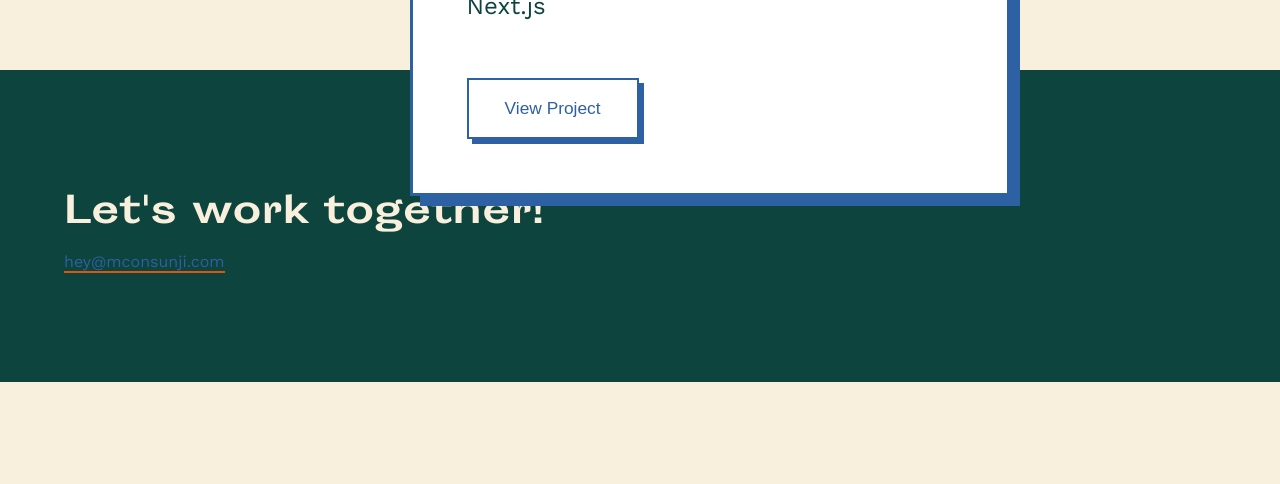
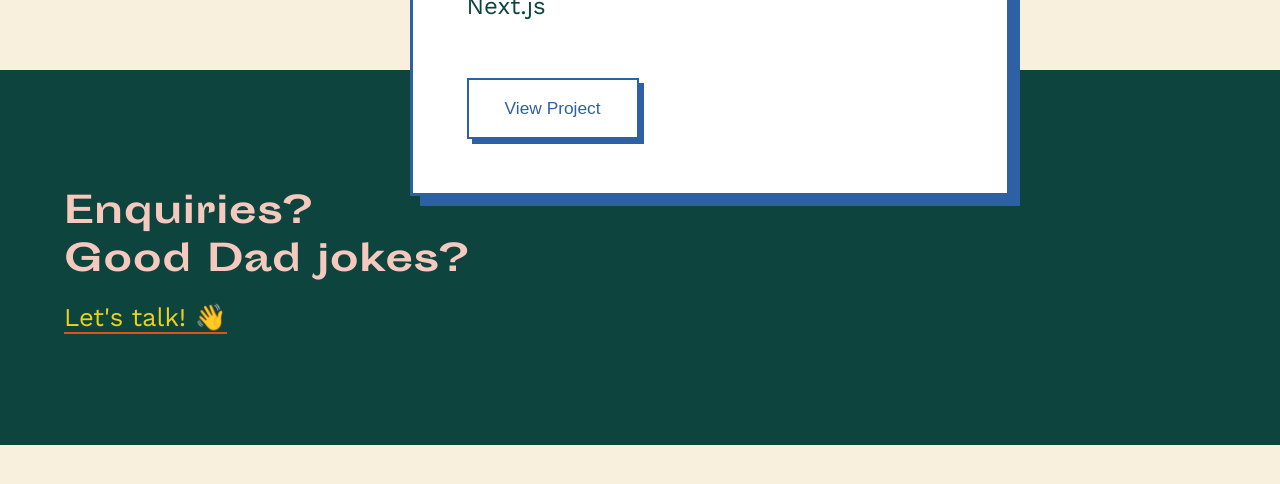
Before and after one commit to msunji/portfolio, a React (Create React App) app: page / in a window 1280 px wide. Shown: the part 2599-3083 px from the top of the page. Before the commit the page ends 2981 px from the top, so only its background shows below. Built offline with nearby package versions, Linux system fonts and the light colour scheme.

Commit message:
Added github and linkedin icons to footer

```diff
--- a/src/components/Footer.js
+++ b/src/components/Footer.js
@@ -1,21 +1,87 @@
 import React from "react";
+import { ImLinkedin, ImGithub } from "react-icons/im";
 import styled from "styled-components";
 
 const SiteFooter = styled.section`
   background: var(--main-text-color);
-  color: var(--main-bg-color);
+  color: var(--primary-pink);
+
+  a,
+  a:visited {
+    color: var(--primary-yellow);
+    font-size: 1.6em;
+  }
+`;
+
+const SiteFooterMini = styled.div`
+  padding-top: 2rem;
+  padding-bottom: 1rem;
+  background: var(--darker-blue);
+
+  p {
+    color: var(--main-bg-color);
+    text-transform: uppercase;
+    font-size: 0.9em;
+  }
+
+  .flex {
+    display: flex;
+    flex-direction: row;
+    justify-content: space-between;
+    align-content: center;
+  }
+
+  a:not(:last-of-type) {
+    margin-right: 30px;
+  }
+
+  a,
+  a:visited {
+    text-decoration: none;
+    border-bottom: 0;
+
+    svg {
+      font-size: 2em;
+      fill: var(--main-bg-color);
+      transition: fill 0.4s ease-in-out;
+    }
+  }
+
+  a:hover,
+  a:focus {
+    svg {
+      fill: var(--primary-red);
+    }
+  }
 `;
 
 function Footer() {
   return (
-    <SiteFooter>
-      <div className="container">
-        <h3>Let's work together!</h3>
-        <div>
-          <a href="mailto:hey@mconsunji.com">hey@mconsunji.com</a>
+    <>
+      <SiteFooter>
+        <div className="container">
+          <h3>
+            Enquiries?
+            <br />
+            Good Dad jokes?
+          </h3>
+          <a href="mailto:hey@mconsunji.com">Let's talk! 👋</a>
         </div>
-      </div>
-    </SiteFooter>
+      </SiteFooter>
+      <SiteFooterMini>
+        <div className="container flex">
+          <p>Find me elsewhere</p>
+          <div>
+            <a href="https://github.com/msunji">
+              <ImGithub />
+            </a>
+            <a href="https://www.linkedin.com/in/mconsunji/">
+              <ImLinkedin />
+            </a>
+          </div>
+        </div>
+      </SiteFooterMini>
+    </>
   );
 }
 
```
